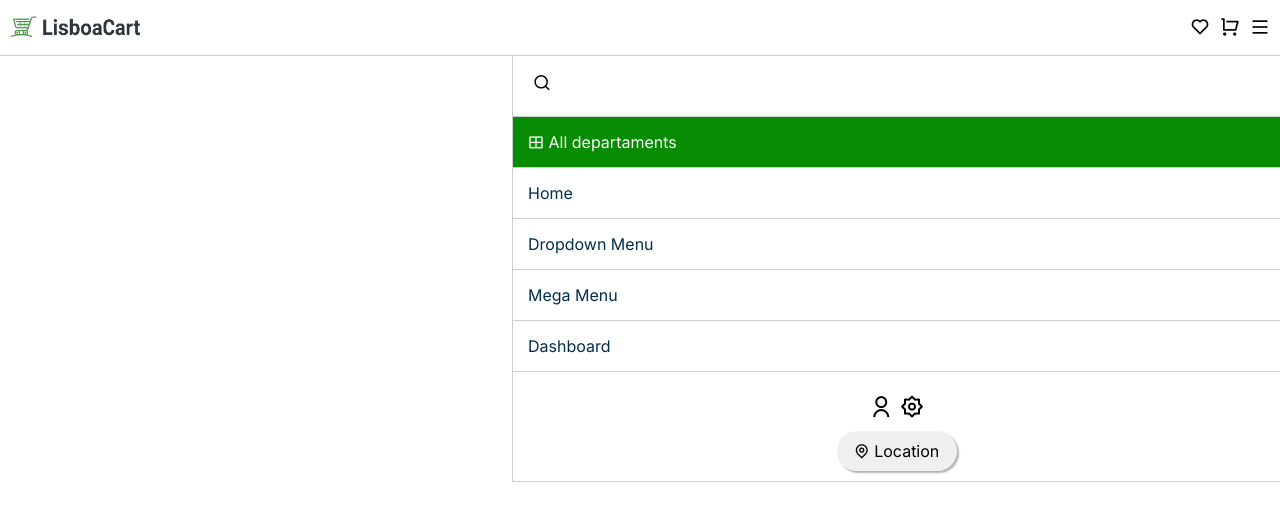
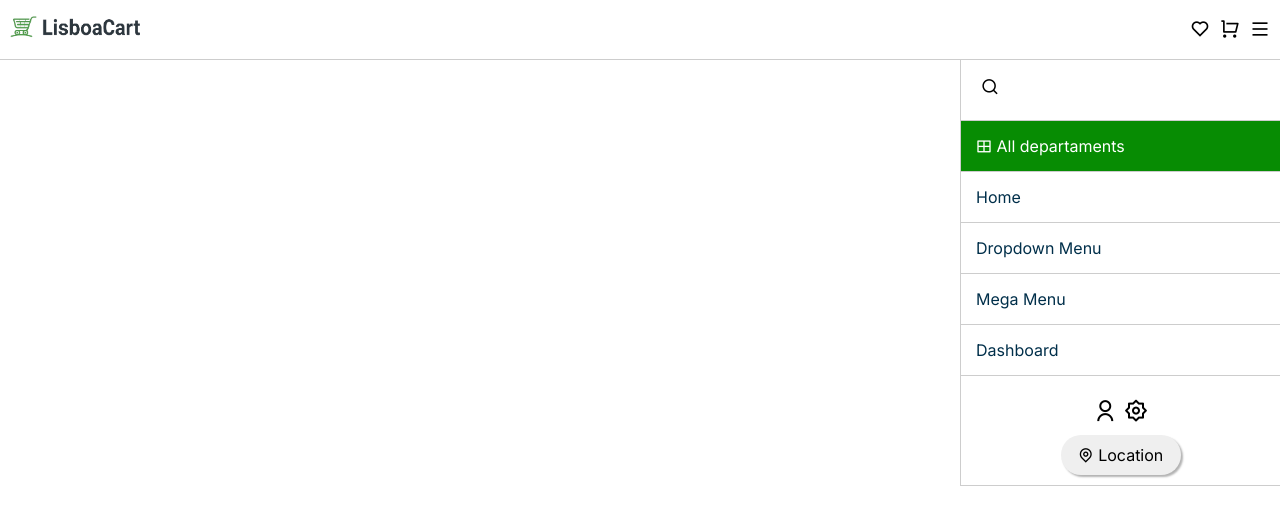
Before and after one commit to LisboaProg-code/LisboaCart, a plain HTML site: page index.html in a window 1280 px wide. Both pictures are taken after a click on the icon 1265 px from the left and 26 px from the top of the page. Drawn offline with nearby package versions, Linux system fonts and the light colour scheme.

Commit message:
fix(menu-hamburguer): atualização de cores, selected, bug outline

```diff
--- a/style.css
+++ b/style.css
@@ -26,6 +26,7 @@
     padding: 0;
     box-sizing: border-box;
     -webkit-tap-highlight-color: transparent;
+    outline: none;
     font-family: "Inter", Arial, Helvetica, sans-serif;
 }
 
@@ -34,10 +35,12 @@
 a{
     text-decoration: none;
     color: inherit;
+    outline: none;
 }
 
 html{
     color-scheme: light;
+    overflow-x: hidden;
 }
 
 body{
@@ -56,6 +59,7 @@ header{
     justify-content: space-between;
     padding-bottom: 10px;
     border-bottom: 1px solid var(--tracejado);
+    height: 60px;
 }
 
 /* left header */
@@ -77,6 +81,11 @@ header{
     font-size: 20px;
     padding: 0px 10px 0px 0px;
     transform: translateY(20%);
+    transition: transform .5s ease;
+}
+
+.menu i:hover{
+    transform: translateY(5%);
 }
 
 .menuContainer{
@@ -90,20 +99,30 @@ header{
 
 /* menu hamburguer */
 
+
 .menu-hamburguer{
+    position: fixed;
+    top: 60px;
+    right: 0;        /* prende na direita */
+    height: calc(100vh-60px);
+    width: min(80vw, 320px);
+
     display: flex;
-    align-items: end;
-    flex-flow: column;
-    transform: translateX(100%);
-    transition: transform .8s ease;
+    flex-direction: column;
+
+    background: white; /* importante pra não ficar transparente */
+
+    transform: translateX(100%); /* começa fora da tela (direita) */
+    transition: transform .35s ease;
 }
 
 .menu-hamburguer.active{
-    transform: translateX(0%);
+    transform: translateX(0); /* entra na tela */
 }
 
+
 .top-menu{
-    width: 60%;
+    width: 100%;
     display: flex;
     border-left: 1px solid var(--tracejado);
     font-size: 1.3rem;
@@ -125,8 +144,9 @@ header{
 }
 
 .search-bar:hover input{
-    width: 90%;
+    width: 100%;
 }
+
 
 .search-bar input{
     width: 0;
@@ -135,6 +155,10 @@ header{
     font: 500;
     transition: .8s;
     background-color: transparent;
+}
+
+.search-bar input:focus{
+    width: 100%;
 }
 
 .search-bar a i{
@@ -148,7 +172,7 @@ header{
 
 nav{
     border-left: 1px solid var(--tracejado);
-    width: 60%;
+    width: 100%;
     padding: 10px 0px 0px 0px;
 }
 
@@ -169,6 +193,11 @@ li{
     padding: 15px;
 }
 
+li:hover{
+    background-color: var(--icons);
+    transition: background-color .4s ease;
+}
+
 li a{
     color: var(--azul-escuro);
 }
@@ -180,7 +209,7 @@ li a{
 /* bottom menu */
 
 .bottom-menu{
-    width: 60%;
+    width: 100%;
     display: flex;
     justify-content: center;
     align-items: center;
@@ -192,6 +221,11 @@ li a{
     font-size: 1.5rem;
 }
 
+.bottom-menu p i:hover{
+    transform: translateY(5%);
+    transition: transform .5s ease;
+}
+
 .bottom-menu button {
     width: 50%;
     max-width: 120px;
@@ -201,3 +235,8 @@ li a{
     box-shadow: 2px 2px 2px rgba(0, 0, 0, 0.3);
     font-size: 1rem;
 }
+
+.bottom-menu button:hover{
+    background-color: var(--icons);
+    transition: background-color .8s ease;
+}
```
